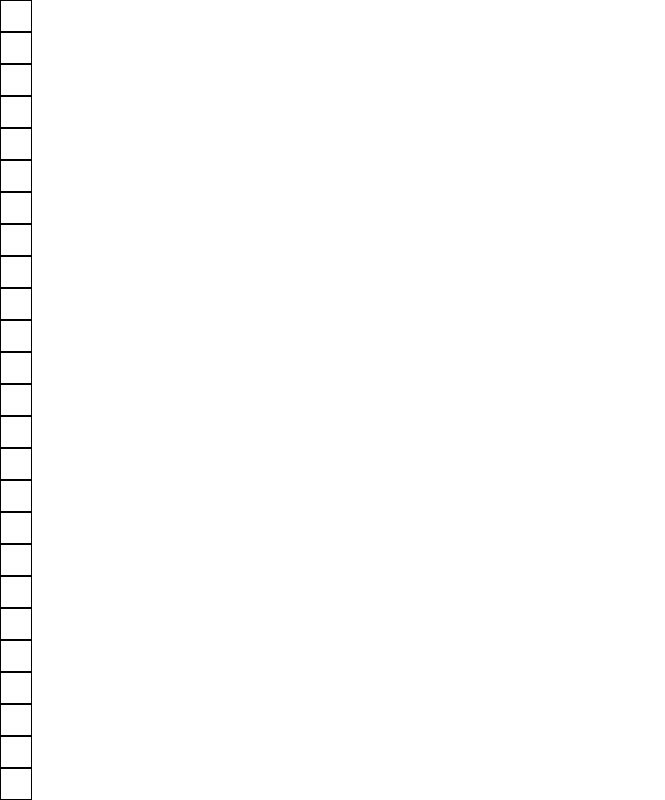
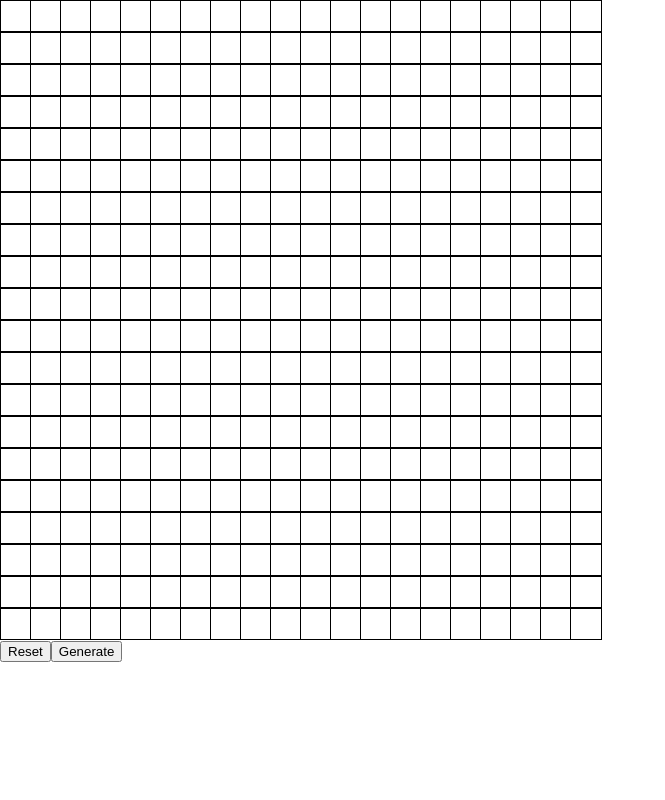
Before and after one commit to tsbajwa/cell-simulator, a React (Create React App) app: page / in a window 1280 px wide. Shown: the top 800 px of the page, without its empty margins (0-665 px from the left). Built offline with nearby package versions, Linux system fonts and the light colour scheme.

Commit message:
fix: styling fix for grid

```diff
--- a/src/components/Simulator/index.tsx
+++ b/src/components/Simulator/index.tsx
@@ -32,6 +32,7 @@ const Simulator: React.FC = () => {
       <div
         className="grid"
         style={{
+          display: "grid",
           gridTemplateColumns: `repeat(${numCols}, ${cellLength}px)`,
         }}
       >
```
